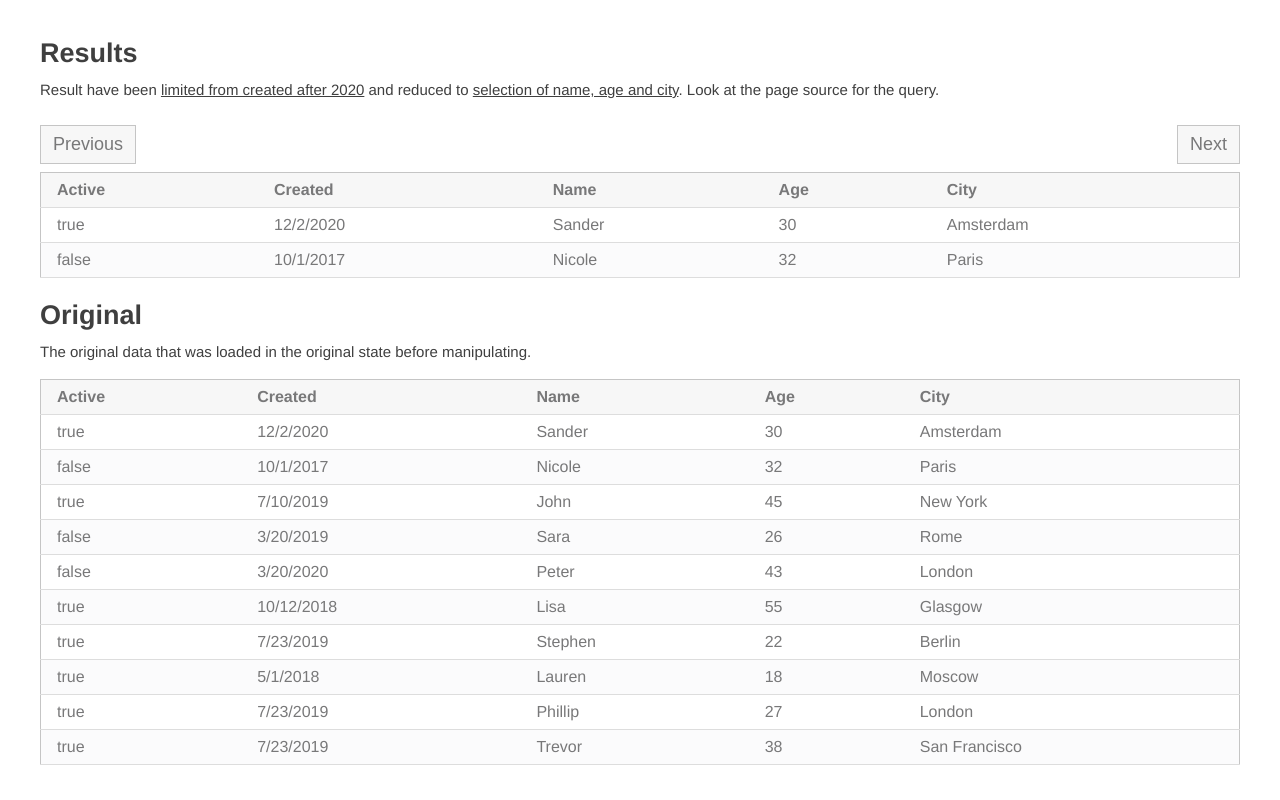
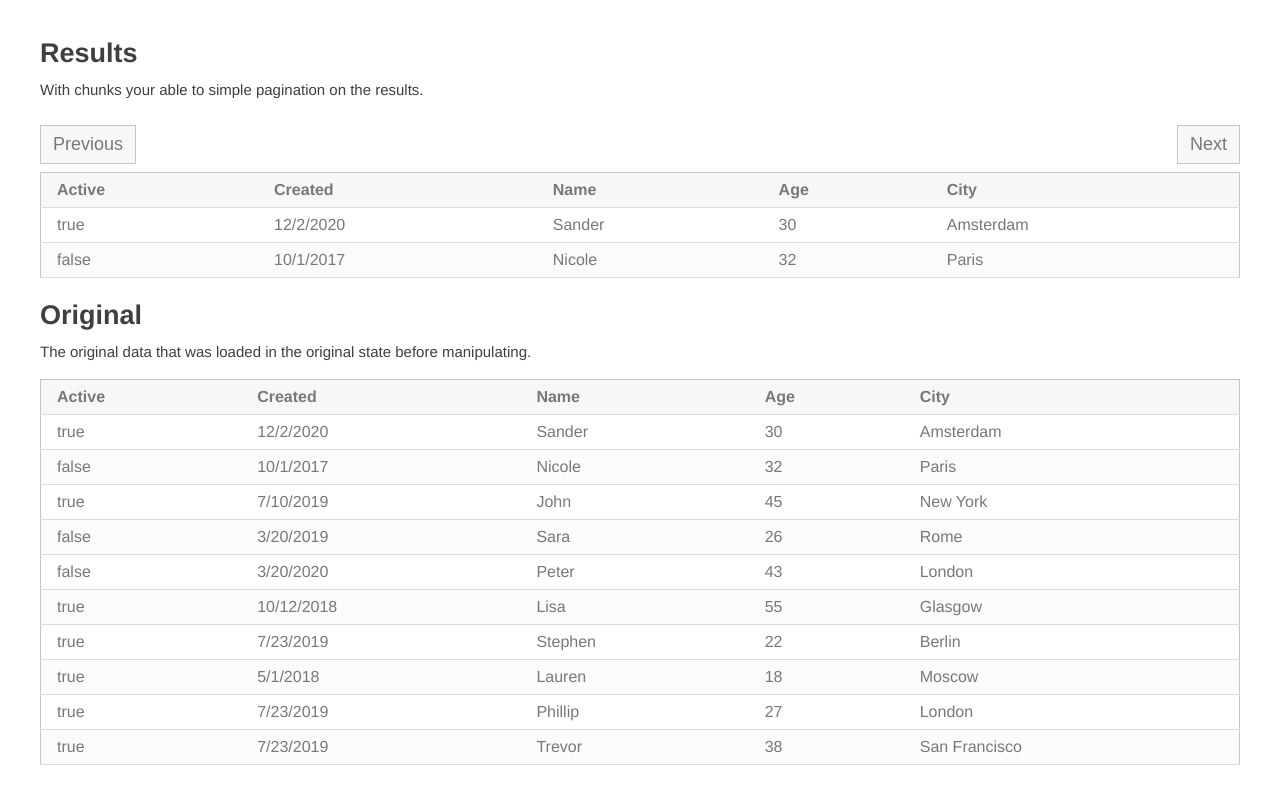
Before and after one commit to waxs/needle, a website built with webpack: page example/7-chunks.html in a window 1280 px wide. Built offline with nearby package versions, Linux system fonts and the light colour scheme.

Commit message:
✏️ change the description of the example

```diff
--- a/example/7-chunks.html
+++ b/example/7-chunks.html
@@ -9,8 +9,7 @@
 
 <!-- RESULTS -->
 <h2>Results</h2>
-<p>Result have been <u>limited from created after 2020</u> and reduced to <u>selection of name, age and city</u>.
-    Look at the page source for the query.</p>
+<p>With chunks your able to simple pagination on the results.</p>
 
 <div class="buttons">
     <button id="js-prev">Previous</button>
```
